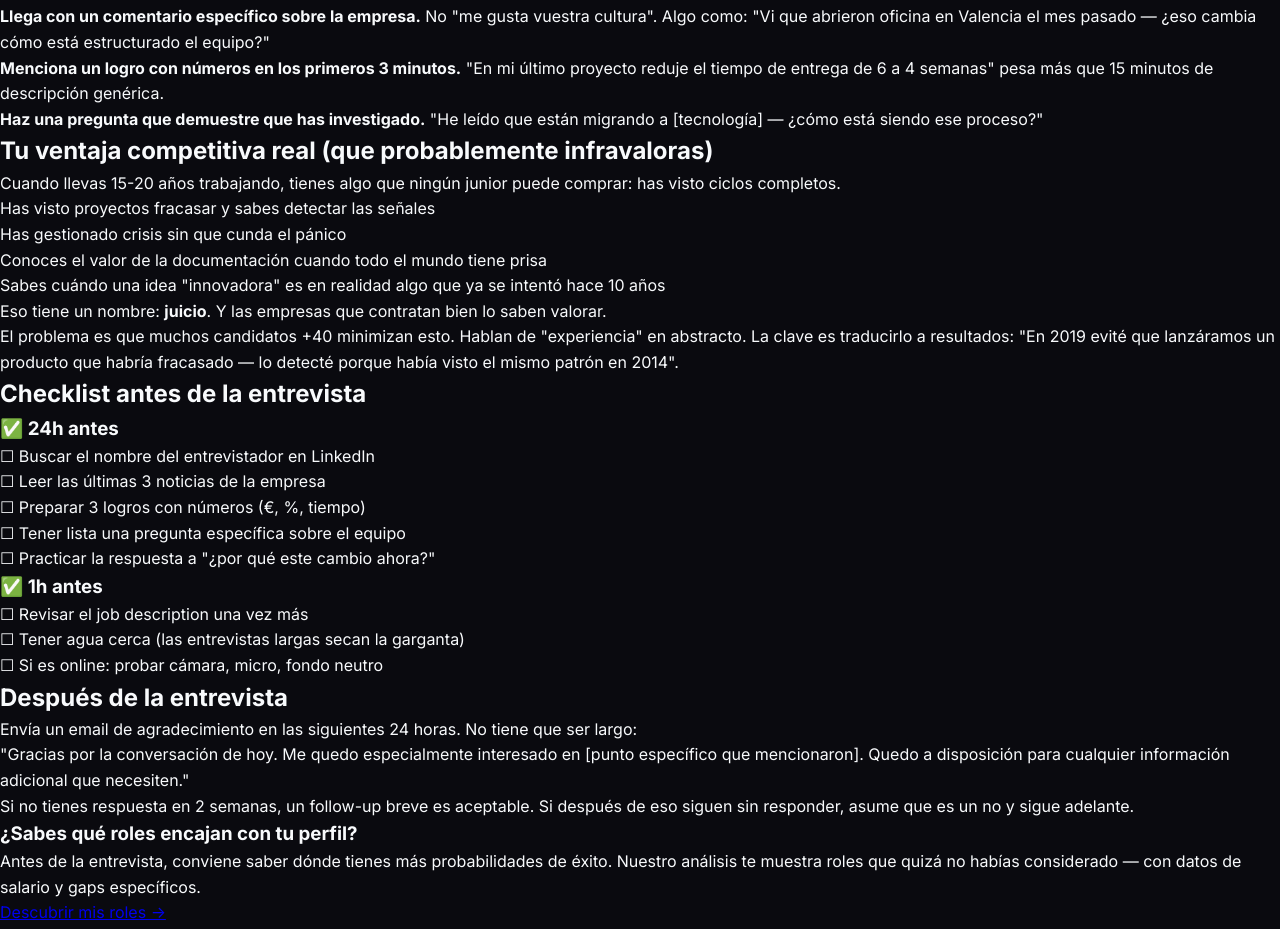
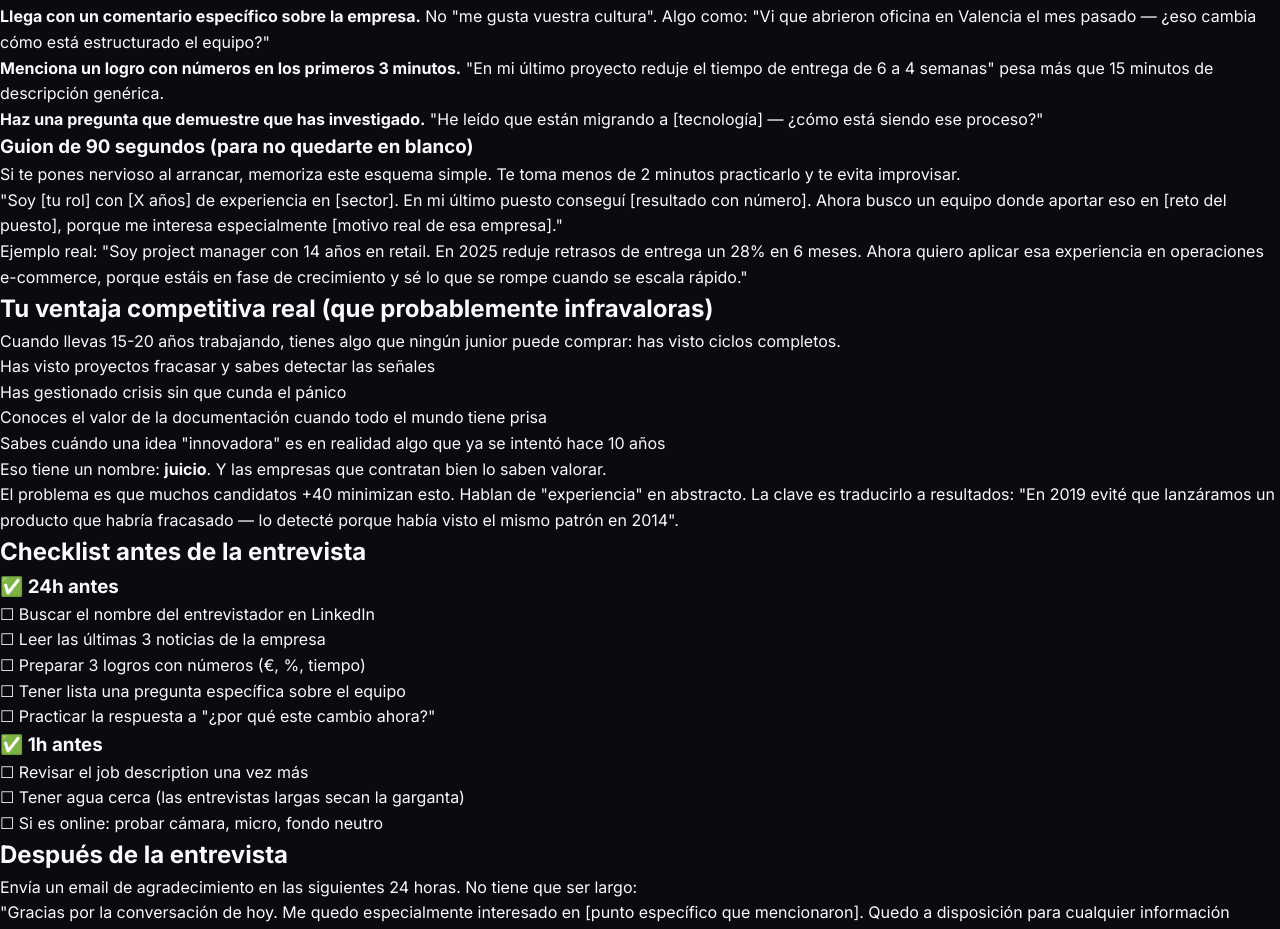
Before and after one commit to medinet22/carrera-negoia, a Next.js app: page /entrevista-trabajo-despues-40 in a window 1280 px wide. Shown: the part 1545-2474 px from the top of the page. Built offline with nearby package versions, Linux system fonts and the light colour scheme; no server answers.

Commit message:
growth loop mar31: human SEO upgrade + CRO friction cut + owned-media UTM link

```diff
--- a/app/analisis-carrera/page.js
+++ b/app/analisis-carrera/page.js
@@ -554,11 +554,14 @@ function AnalisisCarreraContent() {
                     transition: 'all 0.2s'
                   }}
                 >
-                  {loading ? 'Procesando...' : `Pagar €${currentPlan.precio} → ${currentPlan.nombre}`}
+                  {loading ? 'Procesando...' : `Continuar al pago seguro (€${currentPlan.precio})`}
                 </button>
 
                 <p style={{ margin: 0, fontSize: '12px', color: '#64748b', textAlign: 'center', lineHeight: '1.4' }}>
                   Pago 100% seguro vía Stripe · No guardamos datos de tarjeta
+                </p>
+                <p style={{ margin: '4px 0 0 0', fontSize: '12px', color: '#86efac', textAlign: 'center', lineHeight: '1.4' }}>
+                  ✅ Recibes tu primer resultado en 24h (plan Starter)
                 </p>
 
                 {/* CRO: Reducción de fricción pre-compra */}
--- a/app/entrevista-trabajo-despues-40/page.js
+++ b/app/entrevista-trabajo-despues-40/page.js
@@ -137,6 +137,19 @@ export default function EntrevistaTrabajoDespues40() {
             <li><strong>Menciona un logro con números en los primeros 3 minutos.</strong> "En mi último proyecto reduje el tiempo de entrega de 6 a 4 semanas" pesa más que 15 minutos de descripción genérica.</li>
             <li><strong>Haz una pregunta que demuestre que has investigado.</strong> "He leído que están migrando a [tecnología] — ¿cómo está siendo ese proceso?"</li>
           </ol>
+
+          <h3>Guion de 90 segundos (para no quedarte en blanco)</h3>
+          <p>
+            Si te pones nervioso al arrancar, memoriza este esquema simple. Te toma menos de 2 minutos practicarlo y te evita improvisar.
+          </p>
+          <blockquote>
+            "Soy [tu rol] con [X años] de experiencia en [sector]. En mi último puesto conseguí [resultado con número].
+            Ahora busco un equipo donde aportar eso en [reto del puesto], porque me interesa especialmente [motivo real de esa empresa]."
+          </blockquote>
+          <p>
+            Ejemplo real: "Soy project manager con 14 años en retail. En 2025 reduje retrasos de entrega un 28% en 6 meses.
+            Ahora quiero aplicar esa experiencia en operaciones e-commerce, porque estáis en fase de crecimiento y sé lo que se rompe cuando se escala rápido."
+          </p>
 
           {/* Sección 4 */}
           <h2>Tu ventaja competitiva real (que probablemente infravaloras)</h2>
```
Also changed, not shown: app/page.js (+13 -0 lines).
